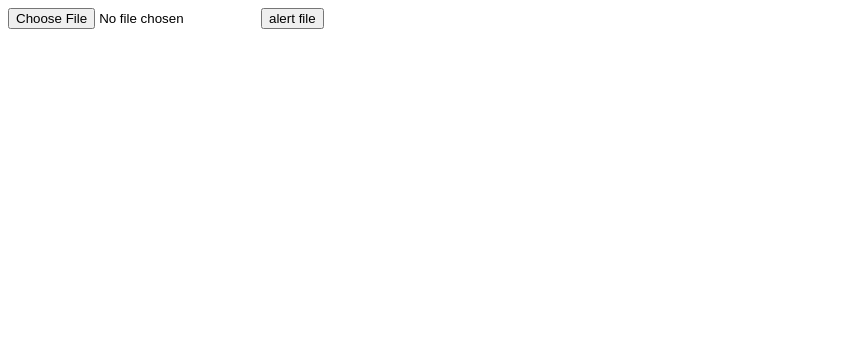
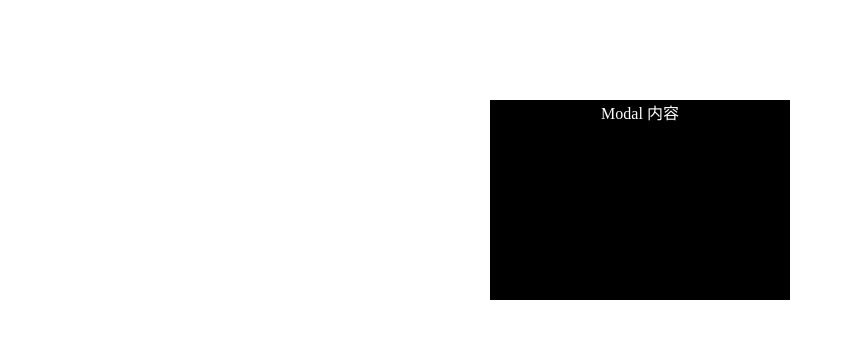
Before and after one commit to lisihong8/fuxi-react, a React (Create React App) app: page / in a window 1280 px wide. Shown: the top 338 px of the page, without its empty margins (0-845 px from the left). Built offline with nearby package versions, Linux system fonts and the light colour scheme.

Commit message:
正常渲染

```diff
--- a/src/App.js
+++ b/src/App.js
@@ -1,12 +1,14 @@
 import React from 'react';
 // import StateDemo from'./components/StateDemo';
-import UncontrolledDemo from'./components/UncontrolledDemo';
+// import UncontrolledDemo from'./components/UncontrolledDemo';
+import PortalsDemo from'./components';
 
 function App() {
   return (
     <div>
       {/* <StateDemo/> */}
-      <UncontrolledDemo/>
+      {/* <UncontrolledDemo/> */}
+      <PortalsDemo> Modal内容 </PortalsDemo>
     </div>
   );
 }
--- /dev/null
+++ b/src/components/PortalsDemo.js
@@ -0,0 +1,23 @@
+import React from 'react';
+import ReactDom from 'react-dom';
+import './style.css';
+
+
+class PortalsDemo extends React.Component {
+  constructor(props) {
+    super(props);
+    this.state = {
+
+    };
+  }
+  render() {
+
+    // 正常渲染
+    return(
+      <div className="modal1">
+          {this.props.children} {/*这个类似于 vue 的 slot */}
+      </div>
+    )
+  }
+}
+export default PortalsDemo;
--- /dev/null
+++ b/src/components/index.js
@@ -0,0 +1,17 @@
+import React from 'react';
+import PortalsDemo from './PortalsDemo';
+
+class AdvancedUse extends React.Component {
+    constructor(props) {
+        super(props)
+    }
+    render() {
+        return(
+          <div>
+            <PortalsDemo> Modal 内容 </PortalsDemo>
+          </div>
+        )
+    }
+}
+
+export default AdvancedUse
--- /dev/null
+++ b/src/components/style.css
@@ -0,0 +1,11 @@
+.modal1 {
+  position: fixed;
+  width: 300px;
+  height: 200px;
+  top:100px;
+  left: 50%;
+  margin-left: -150px;
+  background: #000;
+  color: #fff;
+  text-align: center;
+}
```
